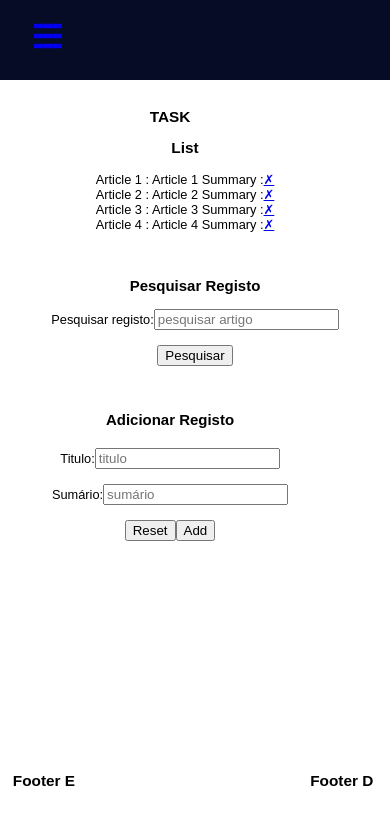
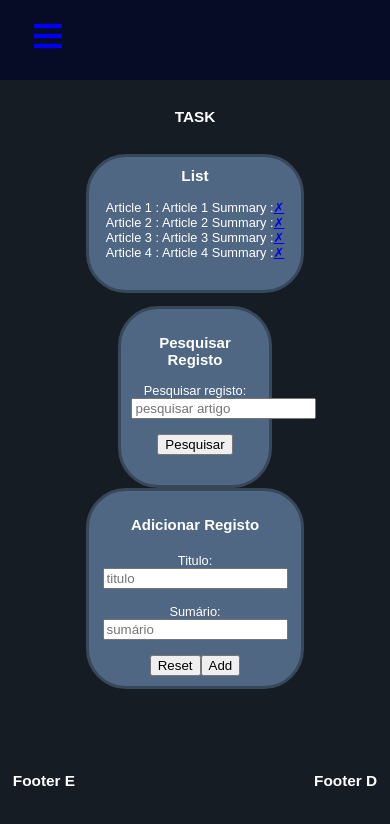
Before and after one commit to Goncalves745/TaskFusion, a React (Create React App) app: page / in a window 390 px wide. Shown: the top 824 px of the page. Built offline with nearby package versions, Linux system fonts and the light colour scheme.

Commit message:
yupi mais css

```diff
--- a/src/Barra.css
+++ b/src/Barra.css
@@ -25,8 +25,11 @@
   }
 
   .nav-menu.active {
+    position:fixed;
     left: 0;
     transition: 350ms;
+    z-index: 999;
+
   }
 
   .nav-text {
--- a/src/Estado.js
+++ b/src/Estado.js
@@ -2,16 +2,6 @@ import logo from './logo.svg';
 import './App.css';
 import { BrowserRouter as Router, Route, Routes } from "react-router-dom";
 import { useState, useEffect } from "react";
-
-/*
-const id = (function* () {
-    let i = 1;
-    while (true) {
-      yield i;
-      i += 1;
-    }
-})();
-*/
 
 export default function Estado() {
     const [articles, setArticles] = useState([
@@ -53,13 +43,6 @@ export default function Estado() {
         const formData = new FormData(form);
 
         const k = data[data.length - 1].id + 1;
-
-        /*
-        alert(formData.get('regTitle'));
-        alert(k);
-        regSum
-        */
-
         const nArr = [...articles, {
                 id: k,
                 title: formData.get('regTitle'),
@@ -71,24 +54,8 @@ export default function Estado() {
         console.log(nArr);
         setArticles(nArr);
 
-        /*
-        fetch('/api/form-submit-url', {
-            method: 'POST',
-            body: formData,
-        });
-        */
 
-        //alert(formData.regTitle);
-
-        /*
-        fetch('/some-api', { method: form.method, body: formData });
-
-        const formJson = Object.fromEntries(formData.entries());
-        console.log(formJson);
-        */
     }
-
-    //console.log();
 
     const [data, setData] = useState(articles);
     const [search, setSearch] = useState("");
@@ -106,7 +73,8 @@ export default function Estado() {
 
     return (
         <>
-            <h1 className='paraesquerda'>TASK</h1>
+            <h1 style={{color: "white"}}>TASK</h1>
+            <br />
 
             <ul className="paradireita">
             <h1>List</h1>
@@ -158,9 +126,6 @@ export default function Estado() {
             <br /><br />
 
 
-
-
-
         </>
     );
 }
--- a/src/MyApp.css
+++ b/src/MyApp.css
@@ -12,7 +12,7 @@ body {
   box-sizing: border-box;
   color: black;
   font-size: 80%;
-
+  background-color: #161c24;
   height: 100%;
   display: flex;
   flex-direction: column;
@@ -24,7 +24,8 @@ main {
 }
 
 article {
-  background-color: white;
+
+  background-color: #161c24;
   flex: 2 2 50%;
   /*flex:  50%;*/
   /*order: -1;*/
@@ -41,7 +42,6 @@ aside {
   border-width: 1;
   border-color: black;
   display: flex;
-
   flex-direction: column;
   justify-content: flex-start;
   align-content: stretch;
@@ -49,19 +49,36 @@ aside {
 }
 
 .paradireita{
+  color: white;
+  padding-top: 1000px;
+  padding: 30px;
+  border-radius: 40px;
+  background-color: #4f6782;
+  border: solid 3px #37485b;
   position:absolute;
   list-style: none;
   right: 30px;
 }
 
 
+
 .paraesquerda{
-  margin-right: 50px;
+  color: white;
+  background-color: #4f6782;
+  border: solid 3px #37485b;
+  padding: 10px;
+  border-radius: 40px;
+  margin-right: 40%;
+  margin-left: 40%;
 }
 
 .pesquisa{
-  text-align: left;
-  position:absolute;
+  color: white;
+  position:fixed;
+  padding: 20px;
+  border-radius: 40px;
+  background-color: #4f6782;
+  border: solid 3px #37485b;
   left: 30px;
 }
 
@@ -71,15 +88,41 @@ aside h1 {
 
 
 @media only screen and (max-width: 1000px) {
+
+.paraesquerda{
+  color: white;
+  padding: 10px;
+  border-radius: 40px;
+  background-color: #4f6782;
+  border: solid 3px #37485b;
+  margin-right: 20%;
+  margin-left: 20%;
+}
+
   .paradireita{
-    position:relative;
+    color: white;
+    margin-right: 20%;
+    margin-left: 20%;
+    padding: 10px;
+    border-radius: 40px;
+    background-color: #4f6782;
+    border: solid 3px #37485b;
+    padding-bottom: 30px;
+    position:static;
     list-style: none;
     padding-bottom: 30px;
   }
 
   .pesquisa{
+    color: white;
+    margin-right: 29%;
+    margin-left: 29%;
+    padding: 10px;
+    border-radius: 40px;
+    background-color: #4f6782;
+    border: solid 3px #37485b;
     padding-bottom: 30px;
-    position:relative;
+    position:static;
     text-align: center;
     left: 0px;
     align-items: center;
@@ -146,18 +189,16 @@ nav {
   border-width: 1;
   border-color: black;
   height:auto;
-  /*display: flex;*/
-  /*flex: 1;*/
   flex-direction: column;
   justify-content: left;
   text-align: left;
-  /*justify-content: space-between;*/
 }
 
 
 footer {
+  color: white;
   position: absolute;
-  width: 99%;
+  width: 100%;
   bottom: 0;
   display: flex;
   flex: 1;
```
